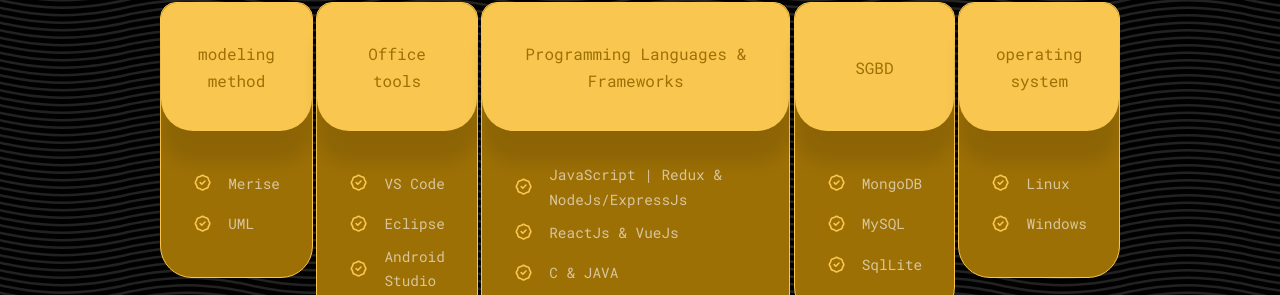
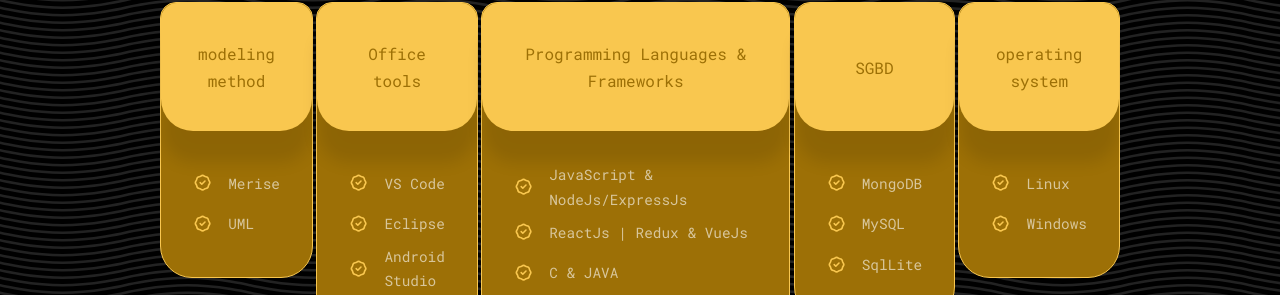
Before and after one commit to boubnacer/nacer-portfolio, a React (Create React App) app: page / in a window 1280 px wide. Shown: the part 3056-3351 px from the top of the page. Built offline with nearby package versions, Linux system fonts and the light colour scheme.

Commit message:
update services

```diff
--- a/src/components.js/Services.js
+++ b/src/components.js/Services.js
@@ -71,14 +71,14 @@
               <h2 className="service__list-icon">
                 <HiOutlineBadgeCheck />
               </h2>
-              <p>JavaScript | Redux & NodeJs/ExpressJs</p>
+              <p>JavaScript & NodeJs/ExpressJs</p>
             </li>
 
             <li>
               <h2 className="service__list-icon">
                 <HiOutlineBadgeCheck />
               </h2>
-              <p>ReactJs & VueJs</p>
+              <p>ReactJs | Redux & VueJs</p>
             </li>
 
             <li>
```
